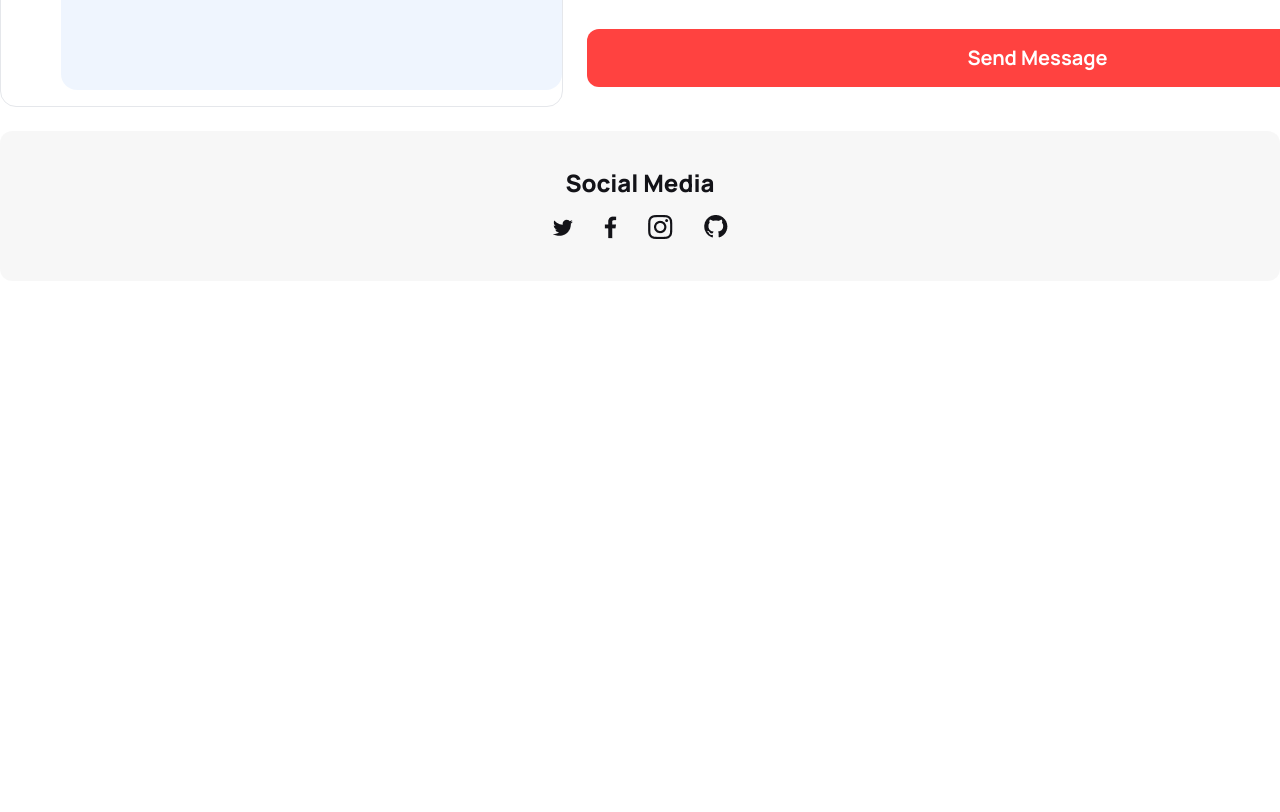
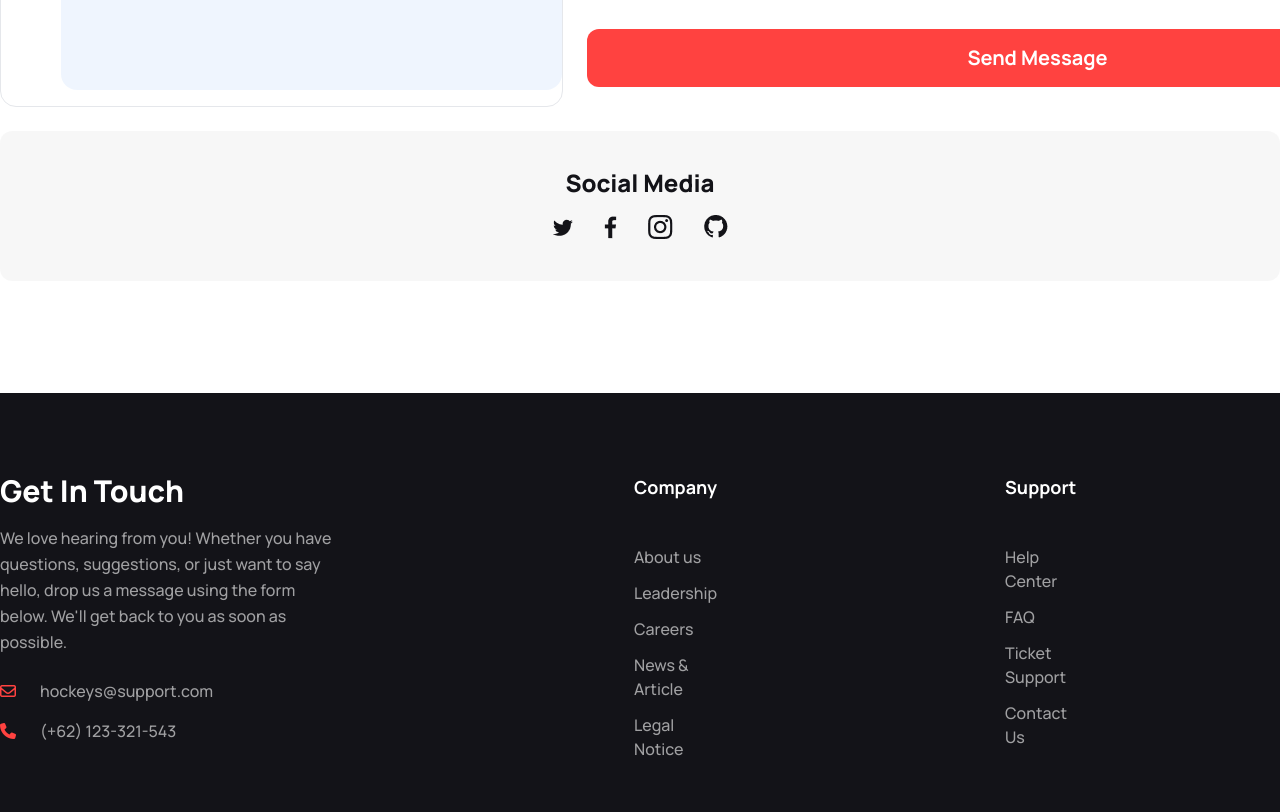
Before and after one commit to sm033/A3-Hockeys, a plain HTML site: page index.html in a window 1280 px wide. Shown: the part 5730-6542 px from the top of the page. Before the commit the page ends 6011 px from the top, so only its background shows below. Drawn offline with nearby package versions, Linux system fonts and the light colour scheme.

Commit message:
added footer section

```diff
--- a/index.html
+++ b/index.html
@@ -840,9 +840,85 @@
 
           </main>
 
-          <footer>
+          <footer class="bg-[#131318] w-full h-[454px]">
+            <div class="container mx-auto lg:mt-28 mt-16 bg-[#131318]">
+                <div class="lg:mx-0 mx-6">
+                    <div class="flex lg:flex-row flex-col">
+                        <div class="mt-20 hidden lg:block">
+                            <h2 class="text-3xl text-white font-extrabold">Get In Touch</h2>
+                            <p class="mt-4 text-[#FFFFFF99] text-base w-[346px] font-medium leading-[26px]">We love hearing from you! Whether you have questions, suggestions, or just want to say hello, drop us a message using the form below. We'll get back to you as soon as possible.</p>
+                            <div class="flex items-center mt-6">
+                              <div class="text-[#FF4240] mr-2">
 
-          </footer>
+                                <i class="fa-regular fa-envelope"></i>
+
+                              </div>
+                                <p class="text-[#FFFFFF99] text-base font-medium ml-4">hockeys@support.com</p>
+                            </div>
+                            <div class="flex mt-4">
+                              <div class="text-[#FF4240] mr-2">
+                                <i class="fa-solid fa-phone"></i>
+                              </div>
+                                <p class="text-[#FFFFFF99] text-base font-medium ml-4">(+62) 123-321-543</p>
+                            </div>
+                        </div>
+
+                        <div class="mt-10 lg:hidden w-[346px] mx-auto">
+                            <h2 class="text-3xl text-white text-center font-extrabold">Get In Touch</h2>
+                            <p class="mt-4 text-[#FFFFFF99] text-center text-base w-[346px] font-medium leading-[26px]">We love hearing from you! Whether you have questions, suggestions, or just want to say hello, drop us a message using the form below. We'll get back to you as soon as possible.</p>
+                            <div class="flex mt-6 w-[215px]  mx-auto">
+                                <img src="Images/envelop.png" alt="">
+                                <p class="text-[#FFFFFF99] text-base font-medium ml-4">hockeys@support.com</p>
+                            </div>
+                            <div class="flex mt-4 w-[215px] mx-auto">
+                                <img src="Images/telephone-footer.png" alt="">
+                                <p class="text-[#FFFFFF99] text-base font-medium ml-4">(+62) 123-321-543</p>
+                            </div>
+                        </div>
+
+                        <div class="flex lg:ml-72 ml-[60px]">
+                            <div class="flex flex-col mt-20 gap-3">
+                                <h6 class="text-lg text-white font-bold mb-8 ">Company</h6>
+                                <a class="link link-hover text-[#FFFFFF99] text-base font-medium">About us</a>
+                                <a class="link link-hover text-[#FFFFFF99] text-base font-medium">Leadership</a>
+                                <a class="link link-hover text-[#FFFFFF99] text-base font-medium">Careers</a>
+                                <a class="link link-hover text-[#FFFFFF99] text-base font-medium">News & Article</a>
+                                <a class="link link-hover text-[#FFFFFF99] text-base font-medium">Legal Notice</a>
+                            </div>
+                            <div class="flex flex-col mt-20 gap-3 lg:ml-72 ml-[60px]">
+                                <h6 class="text-lg text-white font-bold mb-8">Support</h6>
+                                <a class="link link-hover text-[#FFFFFF99] text-base font-medium">Help Center</a>
+                                <a class="link link-hover text-[#FFFFFF99] text-base font-medium">FAQ</a>
+                                <a class="link link-hover text-[#FFFFFF99] text-base font-medium">Ticket Support</a>
+                                <a class="link link-hover text-[#FFFFFF99] text-base font-medium">Contact Us</a>
+                            </div>
+                        </div>
+                        <div class="hidden lg:block">
+                            <div class="flex flex-col mt-20 gap-3 lg:ml-72">
+                                <h6 class="text-lg text-white font-bold mb-8">Services</h6>
+                                <a class="link link-hover text-[#FFFFFF99] text-base font-medium">Academy</a>
+                                <a class="link link-hover text-[#FFFFFF99] text-base font-medium">Group Lesson</a>
+                                <a class="link link-hover text-[#FFFFFF99] text-base font-medium">Private Lesson</a>
+                                <a class="link link-hover text-[#FFFFFF99] text-base font-medium">Hockeys for kids</a>
+                                <a class="link link-hover text-[#FFFFFF99] text-base font-medium">Hockeys for Adult</a>
+                            </div>
+                        </div>
+
+                        <div class="lg:hidden mb-16">
+                            <div class="flex flex-col text-center mt-20 gap-3 lg:ml-72">
+                                <h6 class="text-lg text-white font-bold mb-8">Services</h6>
+                                <a class="link link-hover text-[#FFFFFF99] text-base font-medium">Academy</a>
+                                <a class="link link-hover text-[#FFFFFF99] text-base font-medium">Group Lesson</a>
+                                <a class="link link-hover text-[#FFFFFF99] text-base font-medium">Private Lesson</a>
+                                <a class="link link-hover text-[#FFFFFF99] text-base font-medium">Hockeys for kids</a>
+                                <a class="link link-hover text-[#FFFFFF99] text-base font-medium">Hockeys for Adult</a>
+                            </div>
+                        </div>
+                    </div>
+                </div>
+            </div>
+        </footer>
+
 
       </body>
 
```
